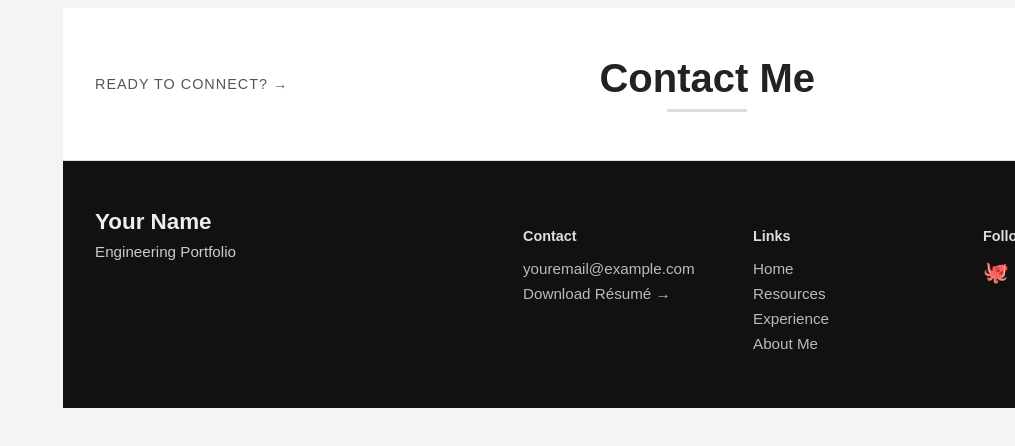
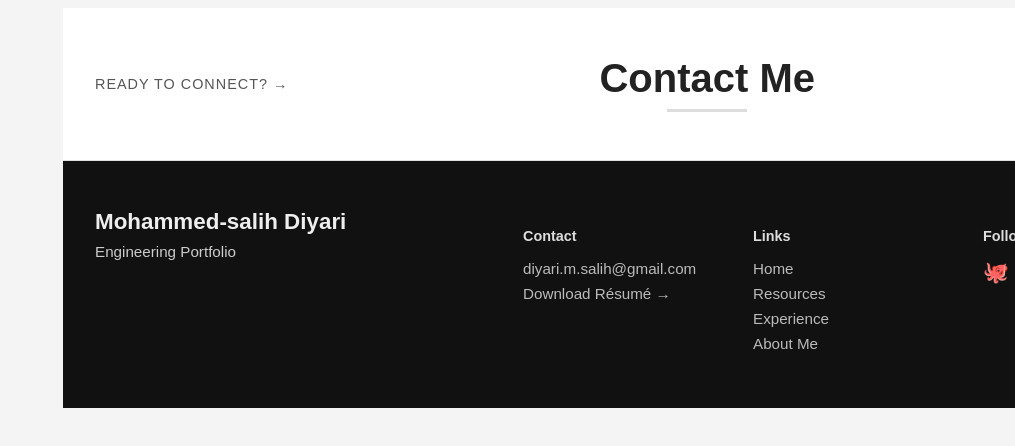
Before and after one commit to Diyari-Fariq-M-salih/Diyari-M-salih-personal-web-portfolio, a plain HTML site: page index.html in a window 1280 px wide. Shown: the part 3450-3896 px from the top of the page, without its empty margins (265-1280 px from the left). Drawn offline with Linux system fonts and the light colour scheme.

Commit message:
added CV + socials

```diff
--- a/index.html
+++ b/index.html
@@ -624,7 +624,10 @@
               <div class="footer__cta-underline"></div>
             </div>
 
-            <a href="mailto:youremail@example.com" class="footer__cta-button">
+            <a
+              href="mailto:diyari.m.salih@gmail.com"
+              class="footer__cta-button"
+            >
               <svg class="footer__cta-icon" viewBox="0 0 24 24">
                 <path
                   d="M5 12h14M13 6l6 6-6 6"
@@ -644,17 +647,24 @@
           <div class="footer__info">
             <!-- Branding -->
             <div class="footer__brand">
-              <h3 class="footer__brand-title">Your Name</h3>
+              <h3 class="footer__brand-title">Mohammed-salih Diyari</h3>
               <p class="footer__brand-subtitle">Engineering Portfolio</p>
             </div>
 
             <!-- Contact Column -->
             <div class="footer__col">
               <h4 class="footer__col-title">Contact</h4>
-              <a href="mailto:youremail@example.com" class="footer__col-link">
-                youremail@example.com
+              <a
+                href="mailto:diyari.m.salih@gmail.com"
+                class="footer__col-link"
+              >
+                diyari.m.salih@gmail.com
               </a>
-              <a href="#" class="footer__col-link">Download Résumé →</a>
+              <a
+                href="/assets/Mohammed-salih_Diyari_CV.pdf"
+                class="footer__col-link"
+                >Download Résumé →</a
+              >
             </div>
 
             <!-- Important Links -->
```
Also changed, not shown: assets/contact_ (1).svg (added), assets/contact_ (2).svg (added), assets/contact_ (3).svg (added), 1 other file.
